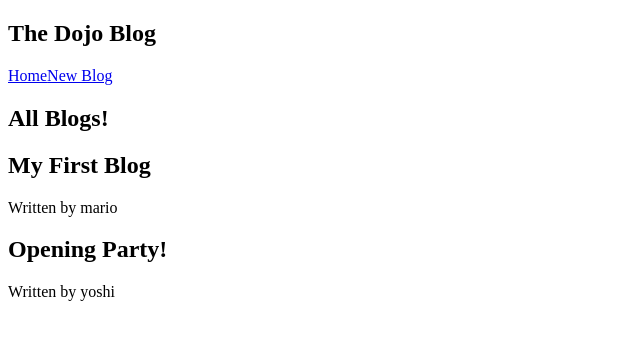
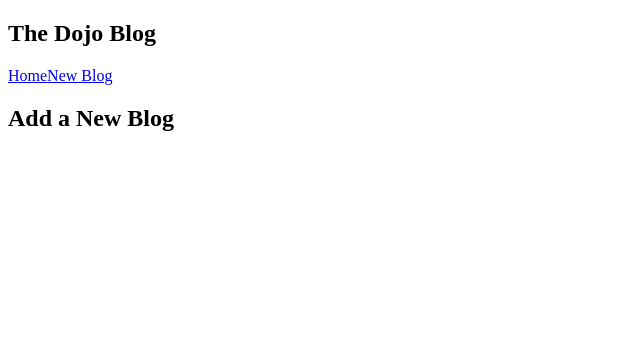
Before and after one commit to Enrige13/dojo-blog, a React (Create React App) app: page /create in a window 1280 px wide. Shown: the top 340 px of the page, without its empty margins (0-640 px from the left). Built offline with nearby package versions, Linux system fonts and the light colour scheme; data requests are answered from the project's data file; the HTML template or start-up script is replaced by a standard one.

Commit message:
#22: Exact Match Routes

```diff
--- a/src/App.js
+++ b/src/App.js
@@ -2,6 +2,7 @@
 // import React from 'react' - in older versions 16-
 import Navbar from './Navbar'
 import Home from './Home'
+import Create from './Create'
 import { BrowserRouter as Router, Route, Switch } from 'react-router-dom'
 
 function App() { // jsx - html style templates (bubble rendert html)
@@ -18,8 +19,11 @@
 
         <div className="content">
           <Switch>
-            <Route path="/">
+            <Route exact path="/">
               <Home />
+            </Route>
+            <Route path="/create">
+              <Create />
             </Route>
           </Switch>
           {/* <Home /> */}
--- /dev/null
+++ b/src/Create.js
@@ -0,0 +1,9 @@
+const Create = () => {
+    return (
+        <div className="create">
+            <h2>Add a New Blog</h2>
+        </div>
+    );
+}
+
+export default Create
```
